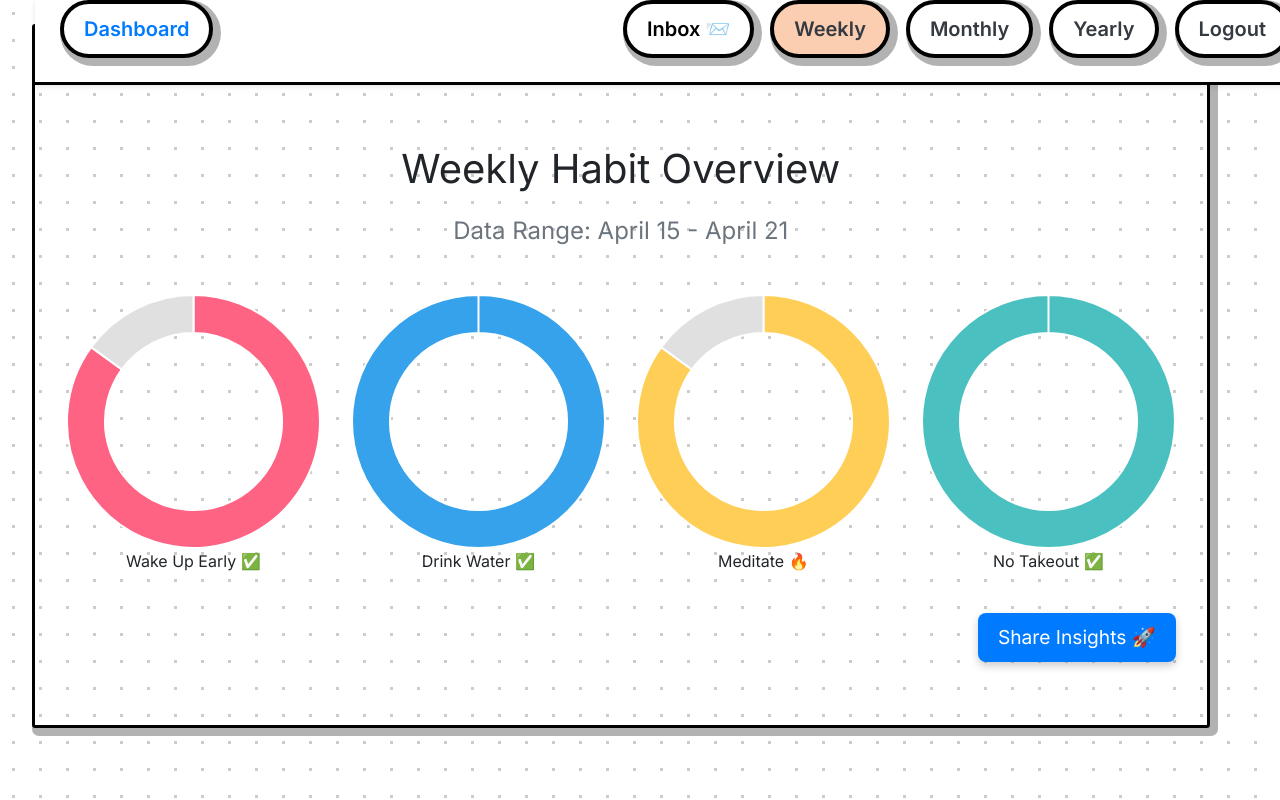
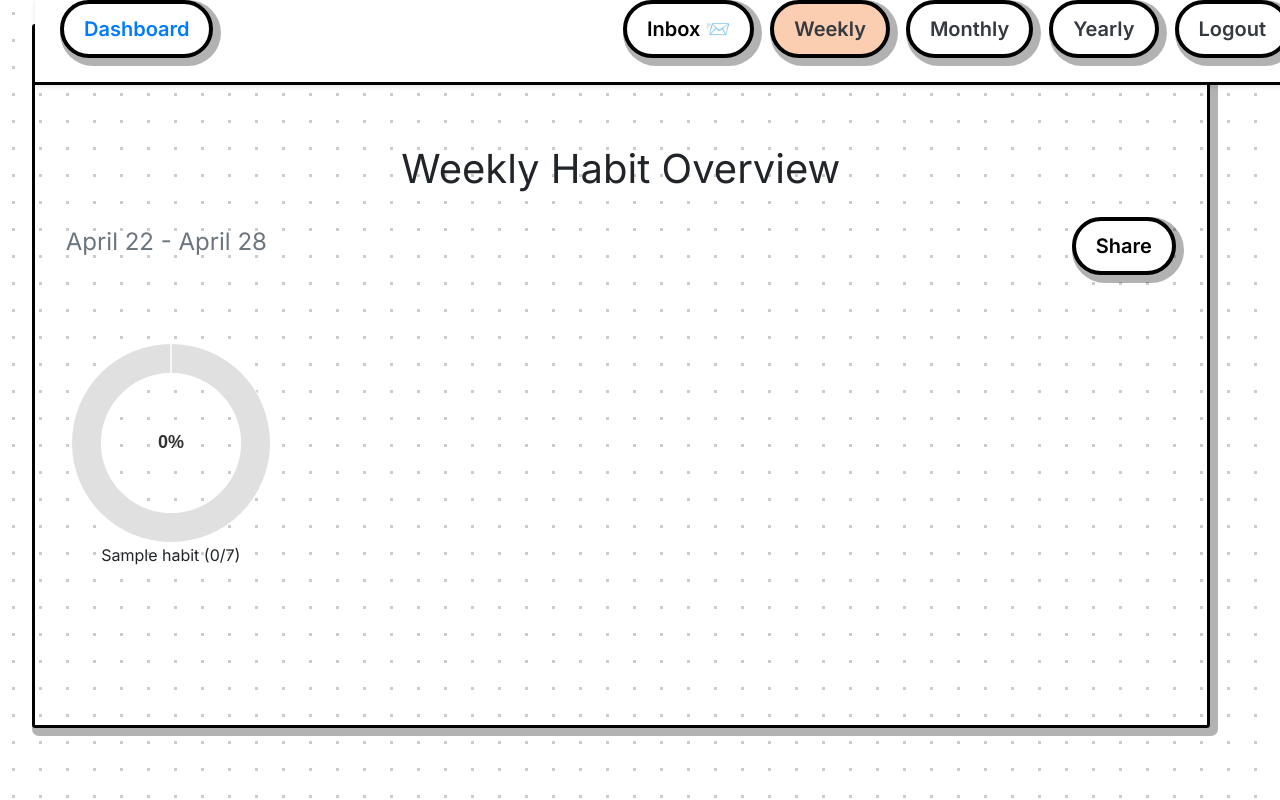
Before and after one commit to fifibox/habit-tracker, a Flask app: page /weekly in a window 1280 px wide. Run offline with Flask 3, Linux system fonts and the light colour scheme; a user stored in the database is signed in; tables that the repository leaves empty hold one stand-in row (values such as "Sample post").

Commit message:
added backend logic to weekly page

```diff
--- /dev/null
+++ b/habit_tracker/app/static/js/weekly.js
@@ -0,0 +1,61 @@
+// This script is used to create a doughnut chart for each habit in weekly.html page
+
+// center text plugin
+const centerTextPlugin = {
+    id: 'centerText',
+    beforeDraw: (chart) => {
+      const { width, height, ctx } = chart;
+      const data = chart.data.datasets[0].data;
+      const total = data.reduce((a, b) => a + b, 0);
+      const completed = data[0];
+      const percentage = Math.round((completed / total) * 100);
+
+      ctx.save();
+      ctx.font = 'bold 18px sans-serif';
+      ctx.fillStyle = '#333';
+      ctx.textAlign = 'center';
+      ctx.textBaseline = 'middle';
+      ctx.fillText(`${percentage}%`, width / 2, height / 2);
+      ctx.restore();
+    }
+  };
+
+  document.addEventListener("DOMContentLoaded", function () {
+    const chartsData = window.habitChartData || [];
+
+    chartsData.forEach(habit => {
+      new Chart(document.getElementById(`chart-${habit.id}`), {
+        type: "doughnut",
+        data: {
+          labels: ["Completed", "Missed"],
+          datasets: [{
+            data: [habit.completed_days, habit.total_days - habit.completed_days],
+            backgroundColor: ["#4CAF50", "#e0e0e0"],
+            borderWidth: 1
+          }]
+        },
+        options: {
+          responsive: true,
+          cutout: "70%",
+          plugins: {
+            legend: { display: false },
+            tooltip: { enabled: true }
+          }
+        },
+        plugins: [centerTextPlugin]
+      });
+    });
+  });
+
+
+// function to send a share request
+function submitShareForm() {
+  const username = document.getElementById('modal-username').value;
+  console.log("User to receive stats:", username);
+  if (username) { // Check if username is not empty
+      document.getElementById('receiver-username').value = username;
+      document.getElementById('share-form').submit(); // Submit the form
+  } else {
+      alert("Please enter a username.");
+  }
+};
--- /dev/null
+++ b/habit_tracker/app/templates/share_modal.html
@@ -0,0 +1,20 @@
+<!-------------- Modal for sharing to friends -------------------->
+<!------ used in dashboard, weekly, monthly, yearly pages ----->
+<div class="modal fade" id="usernameModal" tabindex="-1" role="dialog" aria-labelledby="usernameModalLabel" aria-hidden="true">
+    <div class="modal-dialog" role="document">
+        <div class="modal-content">
+            <div class="modal-header">
+                <h5 class="modal-title" id="usernameModalLabel">Enter Friend's Username</h5>
+                <button type="button" class="close" data-dismiss="modal" aria-label="Close">
+                    <span aria-hidden="true">&times;</span>
+                </button>
+            </div>
+            <div class="modal-body mg-2">
+                <input type="text" id="modal-username" class="form-control" required>
+            </div>
+            <div class="modal-footer">
+                <button type="button" class="btn btn-primary" onclick="submitShareForm()">Share</button>
+            </div>
+        </div>
+    </div>
+</div>
--- a/habit_tracker/app/templates/weekly.html
+++ b/habit_tracker/app/templates/weekly.html
@@ -1,44 +1,48 @@
 {% extends "base.html" %}
-
 {% block title %}Weekly view{% endblock %}
-
 {% block style %}
 <link rel="stylesheet" href="{{ url_for('static', filename='css/weekly.css') }}">
 {% endblock %}
-
 {% block content %}
 <div class="container mt-5">
     <h1 class="text-center mb-4">Weekly Habit Overview</h1>
-    <h4 class="text-center text-muted">Data Range: April 15 - April 21</h4>
+    <div class="d-flex justify-content-between align-items-center mb-2 gap-2">
+      <h4 class="text-center text-muted">{{ date_range }}</h4>
+      <!-- Share Button -->
+    <form id="share-form" action="{{ url_for('main.share_snippet') }}" method="POST" onsubmit="return setReceiverUsername()">
+      <input type="hidden" id="receiver-username" name="receiver_username" value="">
+      <input type="hidden" name="message" value="Today: {{ today_completion }} habits completed. Streak: {{ streak }} days! 🚀">
+      <button type="button" class="nav-btn" data-toggle="modal" data-target="#usernameModal">Share</button>
+    </form>
+  </div>
 
     <!-- Donut Chart -->
     <div class="row text-center mt-5">
-        <div class="col-md-3">
-            <canvas id="chartWakeUp"></canvas>
-            <p>Wake Up Early ✅</p>
+        {% for habit in habits %}
+        <div class="chart-container" style="width: 200px; margin: 20px;">
+          <canvas id="chart-{{ habit.id }}"></canvas>
+          <p style="text-align: center;">{{ habit.name }} ({{ habit.completed_days }}/{{ habit.total_days }})</p>
         </div>
-        <div class="col-md-3">
-            <canvas id="chartWater"></canvas>
-            <p>Drink Water ✅</p>
-        </div>
-        <div class="col-md-3">
-            <canvas id="chartMeditate"></canvas>
-            <p>Meditate 🔥</p>
-        </div>
-        <div class="col-md-3">
-            <canvas id="chartTakeout"></canvas>
-            <p>No Takeout ✅</p>
-        </div>
-    </div>
-
-
-    <!-- Share Button -->
-    <div class="text-center mt-4">
-        <button class="btn btn-primary btn-lg share-btn">Share Insights 🚀</button>
+        {% endfor %}
     </div>
 </div>
+    <!-- Modal for share button -->
+    {% include 'share_modal.html' %}
+
+<!----------------------javascript -------------------------------->
+  <!-- Chart.js Library -->
+  <script src="https://cdn.jsdelivr.net/npm/chart.js"></script>
+  <script>
+    window.habitChartData = [
+      {% for habit in habits %}
+      {
+        id: "{{ habit.id }}",
+        name: "{{ habit.name }}",
+        completed_days: {{ habit.completed_days }},
+        total_days: {{ habit.total_days }}
+      }{% if not loop.last %},{% endif %}
+      {% endfor %}
+    ];
+  </script>
+  <script src="{{ url_for('static', filename='js/weekly.js') }}"></script>
 {% endblock %}
-
-{% block scripts %}
-<script src="{{ url_for('static', filename='js/weekly.js') }}"></script>
-{% endblock %}
```
Also changed, not shown: habit_tracker/app/templates/dashboard.html (+2 -20 lines).
